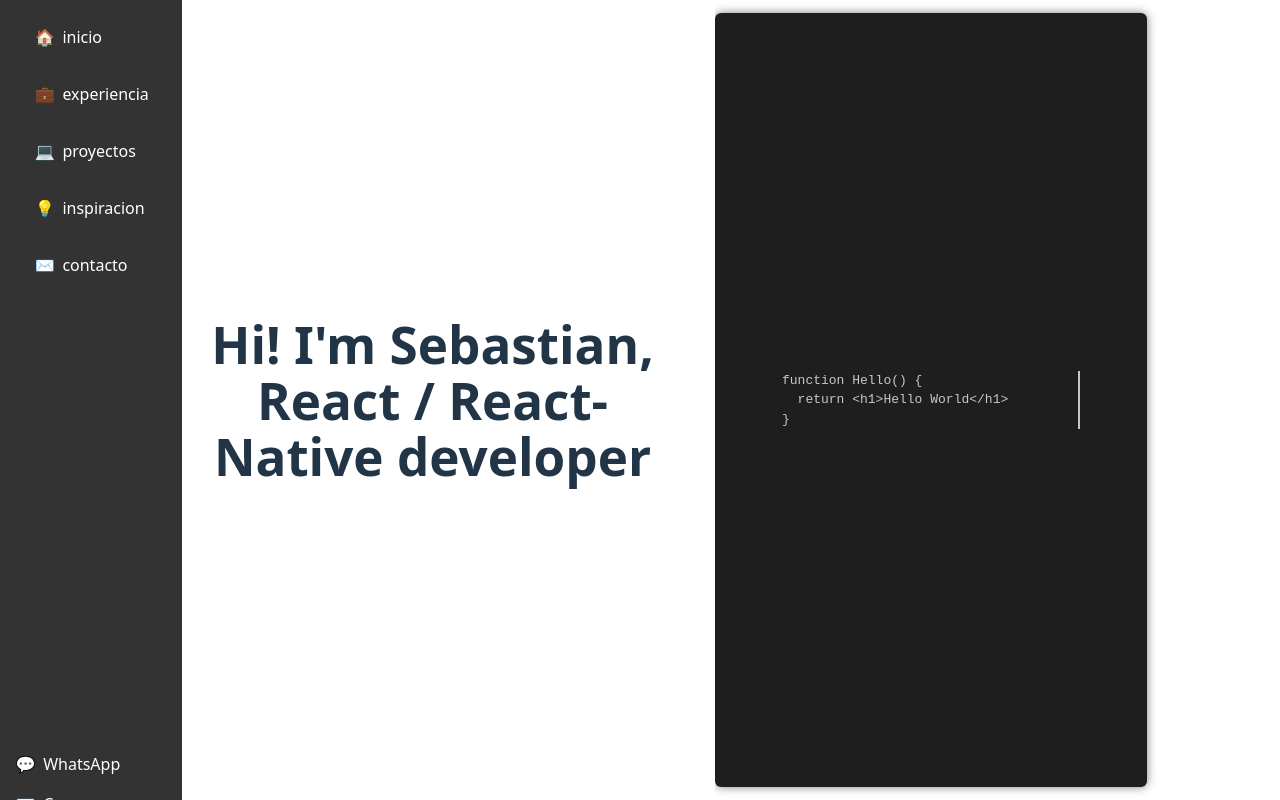
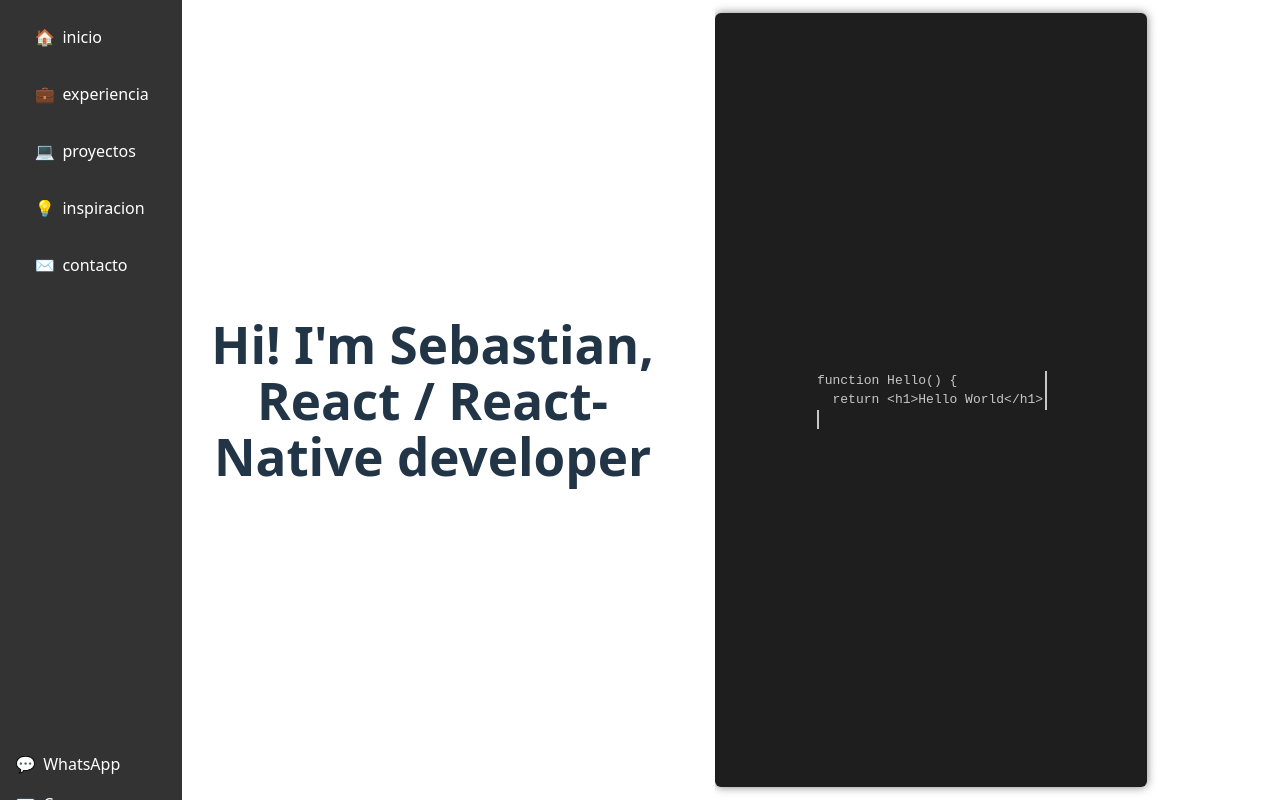
Before and after one commit to SbtnAvls/me, a React (Vite) app: page / in a window 1280 px wide. Built offline with nearby package versions, Linux system fonts and the light colour scheme.

Commit message:
Animate code line by line

```diff
--- a/src/components/Hero.css
+++ b/src/components/Hero.css
@@ -65,13 +65,17 @@
 }
 
 .code-text {
-  display: inline-block;
+  display: flex;
+  flex-direction: column;
+  font-family: monospace;
+}
+
+.code-line {
   overflow: hidden;
   white-space: pre;
   border-right: 2px solid #c7c7c7;
   width: 0;
-  animation: typing 4s steps(50) 2.5s infinite forwards,
-             blink 0.8s step-end infinite;
+  display: block;
 }
 
 @keyframes typing {
--- a/src/components/Hero.jsx
+++ b/src/components/Hero.jsx
@@ -1,6 +1,10 @@
 import './Hero.css'
 
-const codeExample = `function Hello() {\n  return <h1>Hello World</h1>\n}`
+const codeExample = [
+  'function Hello() {',
+  '  return <h1>Hello World</h1>',
+  '}',
+]
 
 function Hero() {
   return (
@@ -11,7 +15,22 @@
       <div className="hero-right">
         <div className="tools" aria-hidden="true">🛠️</div>
         <pre className="code-window">
-          <code className="code-text">{codeExample}</code>
+          <code className="code-text">
+            {codeExample.map((line, idx) => (
+              <span
+                key={idx}
+                className="code-line"
+                style={{
+                  animation: `typing 2s steps(${line.length}) ${idx * 2}s forwards` +
+                    (idx === codeExample.length - 1
+                      ? `, blink 0.8s step-end infinite ${idx * 2}s`
+                      : ''),
+                }}
+              >
+                {line}
+              </span>
+            ))}
+          </code>
         </pre>
         <div className="phone">
           <div className="phone-screen">
```
